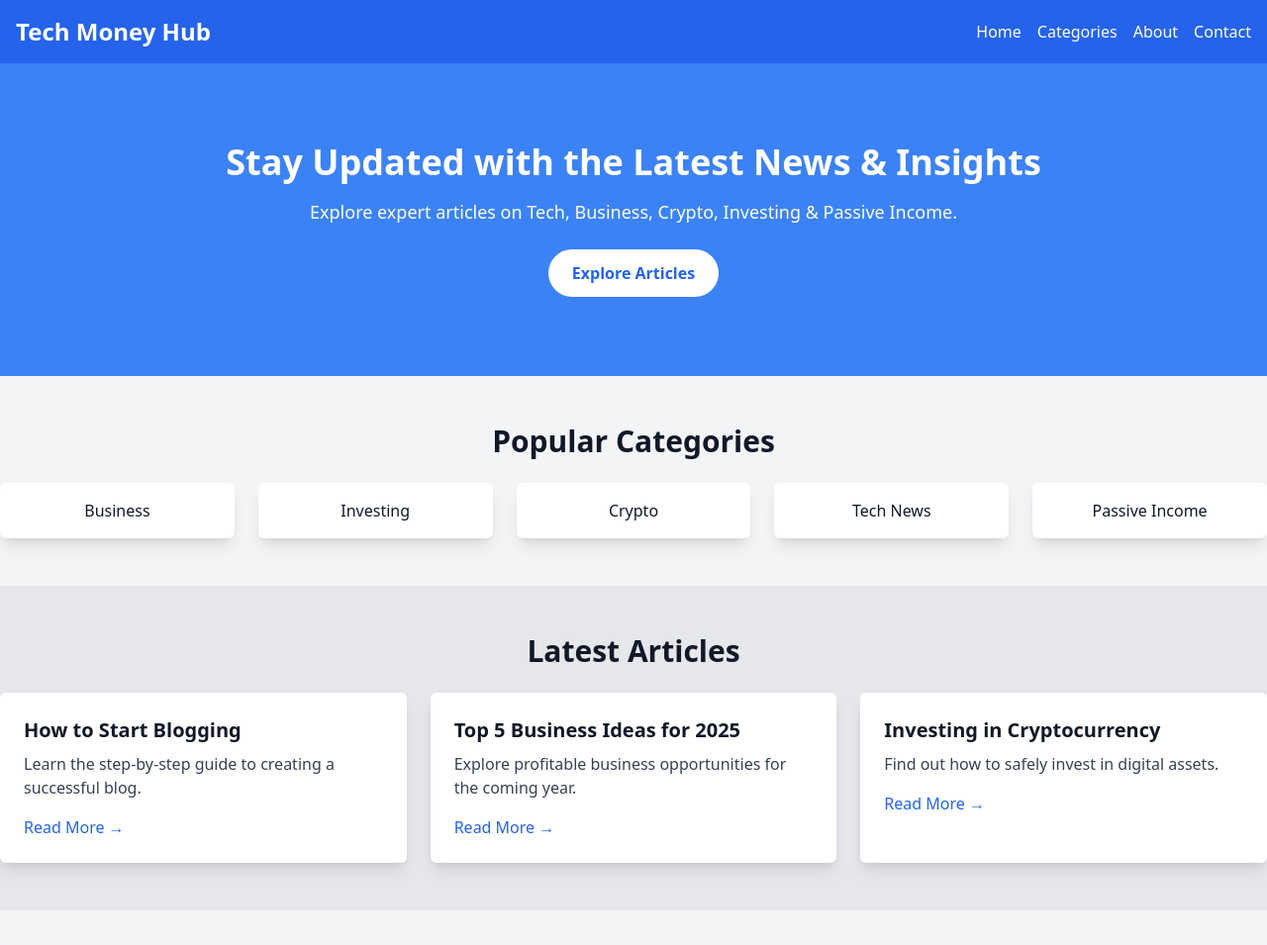
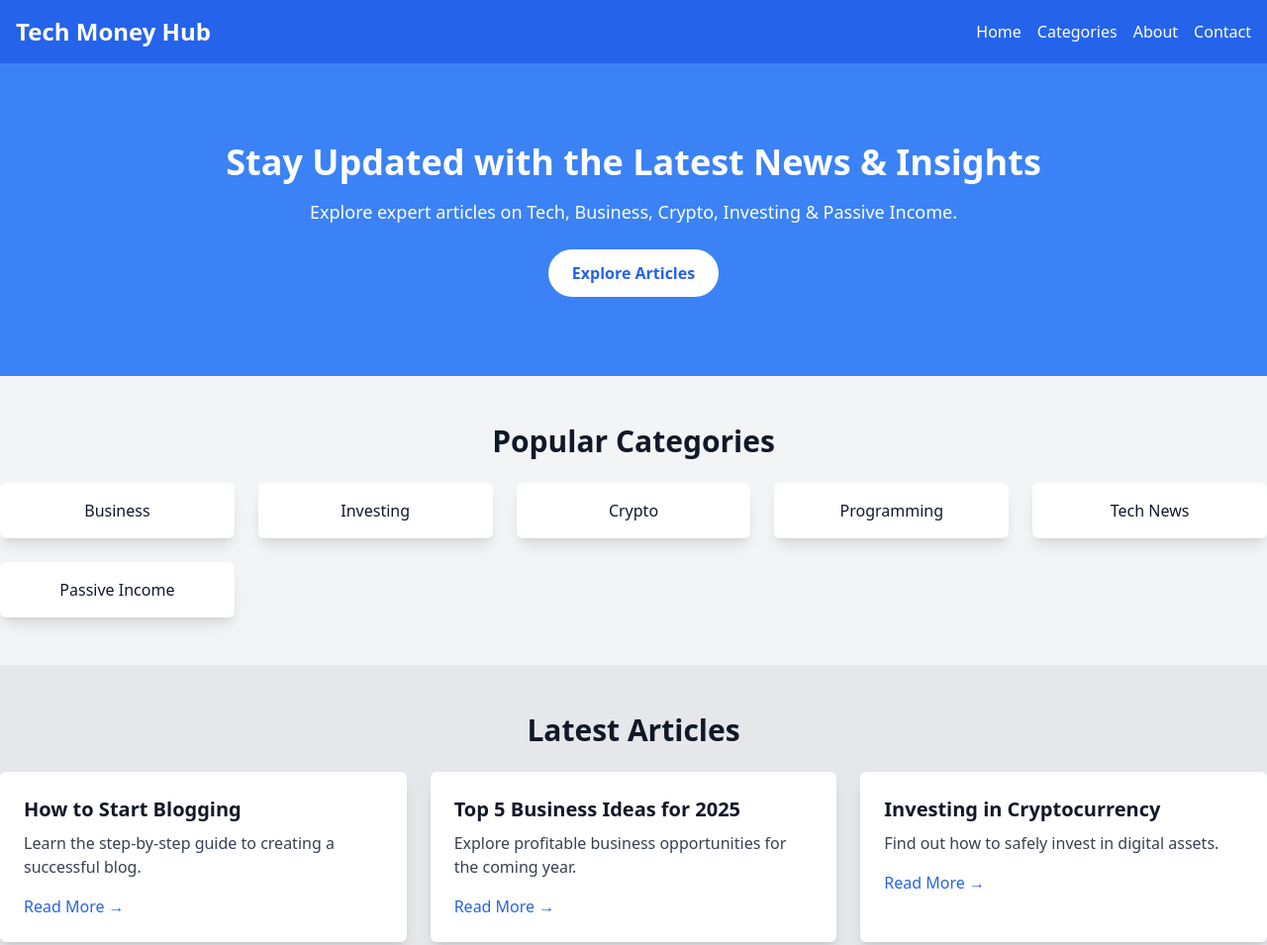
Before and after one commit to tijesuni124/techMoneyHub, a plain HTML site: page index.html in a window 1280 px wide. Shown: the top 955 px of the page at 99% size. Drawn offline with nearby package versions, Linux system fonts and the light colour scheme.

Commit message:
Update index.html

```diff
--- a/index.html
+++ b/index.html
@@ -72,6 +72,7 @@
           <a href="crypto.html" class="p-4 bg-white shadow-lg rounded-md"
             >Crypto</a
           >
+            <a href="programming.html" class="p-4 bg-white shadow-lg rounded-md">Programming</a>
           <a href="tech.html" class="p-4 bg-white shadow-lg rounded-md"
             >Tech News</a
           >
```
